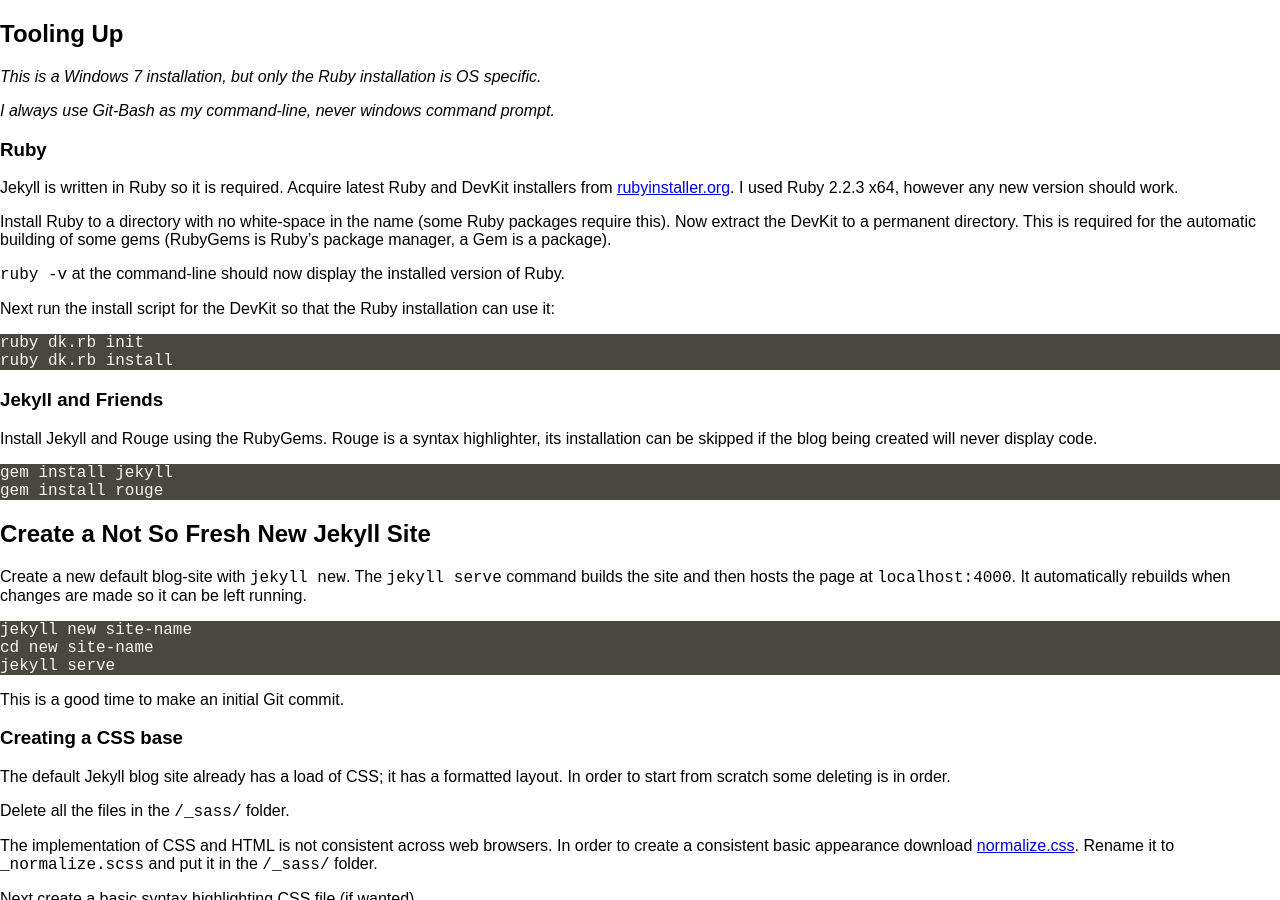
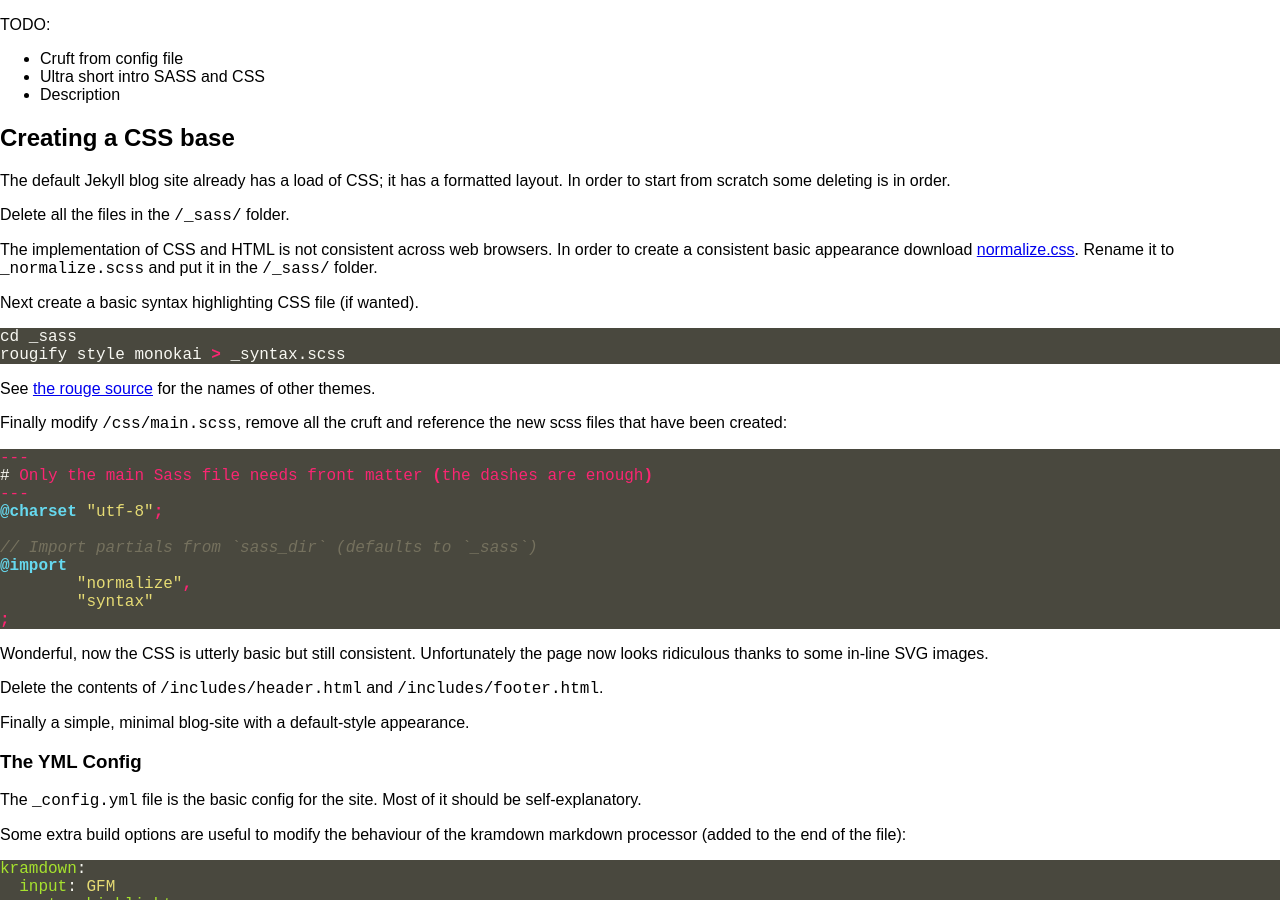
Before and after one commit to t3hmun/t3hsite, a Jekyll site: the page built from _posts/2015-10-01-part-03-css-and-sass-foundation-from-scratch.md, in a window 1280 px wide and 900 px high. Built offline with Jekyll 4.4.1, drawn with Linux system fonts in a browser that asks for light colours.

Commit message:
Added todos for blog posts.

````diff
--- a/_posts/2015-10-01-part-03-css-and-sass-foundation-from-scratch.md
+++ b/_posts/2015-10-01-part-03-css-and-sass-foundation-from-scratch.md
@@ -5,60 +5,14 @@ date: 2015-10-01 03:00:00
 description:
 ---
 
-## Tooling Up
+TODO:
 
-_This is a Windows 7 installation, but only the Ruby installation is OS specific._
-
-_I always use Git-Bash as my command-line, never windows command prompt._
+ * Cruft from config file
+ * Ultra short intro SASS and CSS
+ * Description
 
 
-### Ruby
-
-Jekyll is written in Ruby so it is required.
-Acquire latest Ruby and DevKit installers from [rubyinstaller.org](http://rubyinstaller.org/downloads/).
-I used Ruby 2.2.3 x64, however any new version should work.
-
-Install Ruby to a directory with no white-space in the name (some Ruby packages require this).
-Now extract the DevKit to a permanent directory.
-This is required for the automatic building of some gems (RubyGems is Ruby's package manager, a Gem is a package).
-
-`ruby -v` at the command-line should now display the installed version of Ruby.
-
-Next run the install script for the DevKit so that the Ruby installation can use it:
-
-```bash
-ruby dk.rb init
-ruby dk.rb install
-```
-
-
-### Jekyll and Friends
-
-Install Jekyll and Rouge using the RubyGems.
-Rouge is a syntax highlighter, its installation can be skipped if the blog being created will never display code.
-
-```bash
-gem install jekyll
-gem install rouge
-```
-
-
-## Create a Not So Fresh New Jekyll Site
-
-Create a new default blog-site with `jekyll new`.
-The `jekyll serve` command builds the site and then hosts the page at `localhost:4000`.
-It automatically rebuilds when changes are made so it can be left running.
-
-```bash
-jekyll new site-name
-cd new site-name
-jekyll serve
-```
-
-This is a good time to make an initial Git commit.
-
-
-### Creating a CSS base
+## Creating a CSS base
 
 The default Jekyll blog site already has a load of CSS; it has a formatted layout.
 In order to start from scratch some deleting is in order.
````
Also changed, not shown: _posts/2015-10-01-a-fresh-theme.md (+2 -7 lines), _posts/2015-10-01-clean-basic-html.md (+5 -1 lines), _posts/2015-10-01-part-02-tooling-up.md (+10 -0 lines).
